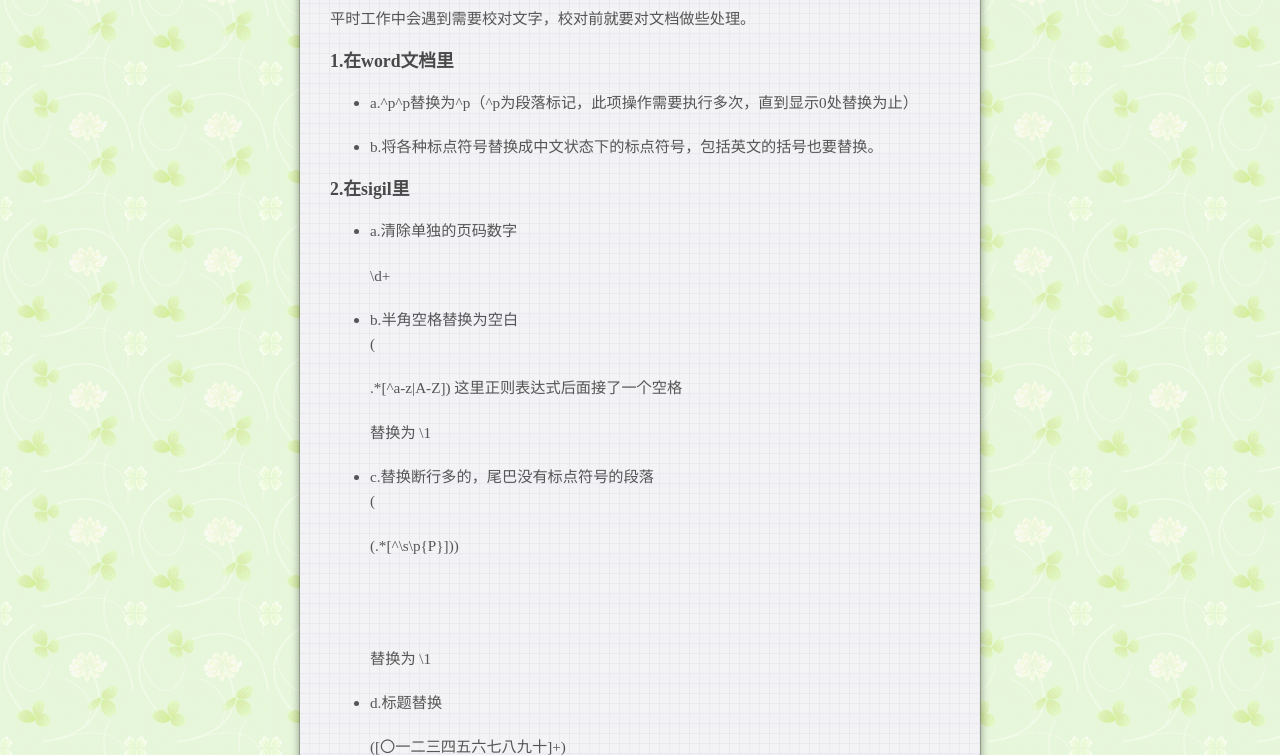
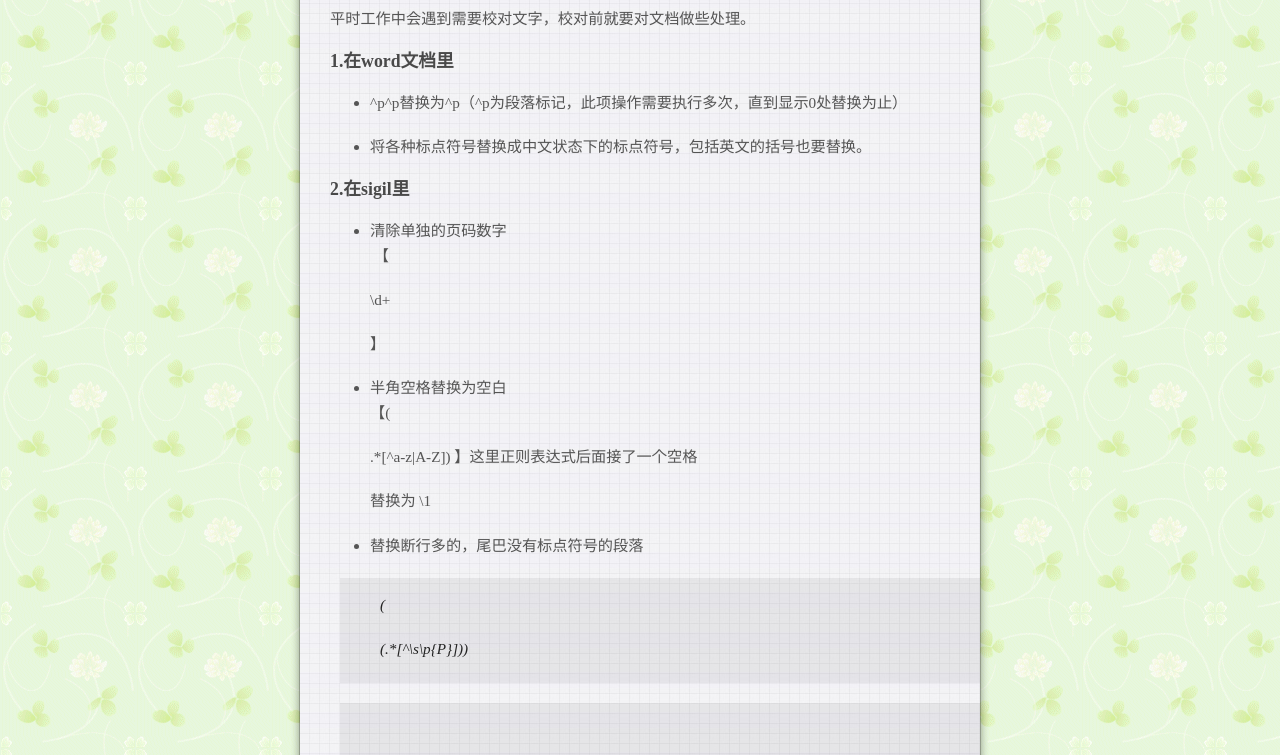
Before and after one commit to luodie/luodie.github.io, a plain HTML site: page 2020/04/20/校对前的文档整理/index.html in a window 1280 px wide. Shown: the part 197-952 px from the top of the page. Drawn offline with nearby package versions, Linux system fonts and the light colour scheme; a script that the page names is missing.

Commit message:
Site updated: 2020-04-19 23:44:26

```diff
--- a/2020/04/20/校对前的文档整理/index.html
+++ b/2020/04/20/校对前的文档整理/index.html
@@ -12,27 +12,19 @@
 
     <meta name="description" content="平时工作中会遇到需要校对文字，校对前就要对文档做些处理。
 1.在word文档里
-a.^p^p替换为^p（^p为段落标记，此项操作需要执行多次，直到显示0处替换为止）
+^p^p替换为^p（^p为段落标记，此项操作需要执行多次，直到显示0处替换为止）
 
-b.将各种标点符号替换成中文状态下的标点符号，包括英文的括号也要替换。
+将各种标点符号替换成中文状态下的标点符号，包括英文的括号也要替换。">
 
-
-2.在sigil里
-a.清除单独的页码数字
- \d+
-
-b.半角空格替换为空白(.*[^a-z|A-Z]) 这里正则表达式后面接了一个空格
-替换为 \1">
-
-  <meta name="description" content="平时工作中会遇到需要校对文字，校对前就要对文档做些处理。 1.在word文档里 a.^p^p替换为^p（^p为段落标记，此项操作需要执行多次，直到显示0处替换为止）  b.将各种标点符号替换成中文状态下的标点符号，包括英文的括号也要替换。   2.在sigil里 a.清除单独的页码数字  \d+  b.半角空格替换为空白(.*[^a-z|A-Z]) 这里正则表达式后面接了一个空格 替换为 \1">
+  <meta name="description" content="平时工作中会遇到需要校对文字，校对前就要对文档做些处理。 1.在word文档里 ^p^p替换为^p（^p为段落标记，此项操作需要执行多次，直到显示0处替换为止）  将各种标点符号替换成中文状态下的标点符号，包括英文的括号也要替换。">
 <meta property="og:type" content="article">
 <meta property="og:title" content="校对前的文档整理">
 <meta property="og:url" content="http://yoursite.com/2020/04/20/%E6%A0%A1%E5%AF%B9%E5%89%8D%E7%9A%84%E6%96%87%E6%A1%A3%E6%95%B4%E7%90%86/index.html">
 <meta property="og:site_name" content="来日方长">
-<meta property="og:description" content="平时工作中会遇到需要校对文字，校对前就要对文档做些处理。 1.在word文档里 a.^p^p替换为^p（^p为段落标记，此项操作需要执行多次，直到显示0处替换为止）  b.将各种标点符号替换成中文状态下的标点符号，包括英文的括号也要替换。   2.在sigil里 a.清除单独的页码数字  \d+  b.半角空格替换为空白(.*[^a-z|A-Z]) 这里正则表达式后面接了一个空格 替换为 \1">
+<meta property="og:description" content="平时工作中会遇到需要校对文字，校对前就要对文档做些处理。 1.在word文档里 ^p^p替换为^p（^p为段落标记，此项操作需要执行多次，直到显示0处替换为止）  将各种标点符号替换成中文状态下的标点符号，包括英文的括号也要替换。">
 <meta property="og:locale" content="en_US">
 <meta property="article:published_time" content="2020-04-20T12:30:00.000Z">
-<meta property="article:modified_time" content="2020-04-19T15:38:57.328Z">
+<meta property="article:modified_time" content="2020-04-19T15:44:06.651Z">
 <meta property="article:author" content="luodie">
 <meta property="article:tag" content="学习笔记">
 <meta name="twitter:card" content="summary">
@@ -104,24 +96,27 @@ b.半角空格替换为空白(.*[^a-z|A-Z]) 这里正则表达式后面接了一
 
       <p>平时工作中会遇到需要校对文字，校对前就要对文档做些处理。</p>
 <h3 id="1-在word文档里"><a href="#1-在word文档里" class="headerlink" title="1.在word文档里"></a>1.在word文档里</h3><ul>
-<li><p>a.^p^p替换为^p（^p为段落标记，此项操作需要执行多次，直到显示0处替换为止）</p>
+<li><p>^p^p替换为^p（^p为段落标记，此项操作需要执行多次，直到显示0处替换为止）</p>
 </li>
-<li><p>b.将各种标点符号替换成中文状态下的标点符号，包括英文的括号也要替换。</p>
+<li><p>将各种标点符号替换成中文状态下的标点符号，包括英文的括号也要替换。<a id="more"></a></p>
 </li>
 </ul>
 <h3 id="2-在sigil里"><a href="#2-在sigil里" class="headerlink" title="2.在sigil里"></a>2.在sigil里</h3><ul>
-<li><p>a.清除单独的页码数字</p>
- <p>\d+</p>
+<li><p>清除单独的页码数字<br> 【<p>\d+</p>】</p>
 </li>
-<li><p>b.半角空格替换为空白<br>(<p>.*[^a-z|A-Z]) 这里正则表达式后面接了一个空格</p>
+<li><p>半角空格替换为空白<br>【(<p>.*[^a-z|A-Z]) 】这里正则表达式后面接了一个空格</p>
 <p>替换为 \1</p>
 </li>
-<li><p>c.替换断行多的，尾巴没有标点符号的段落<br>(<p>(.*[^\s\p{P}]))</p></p>
- <p>
-
+<li><p>替换断行多的，尾巴没有标点符号的段落</p>
+<blockquote>
+<p>(<p>(.*[^\s\p{P}]))</p></p>
+</blockquote>
+<blockquote>
+<p>
+</blockquote>
 <p>替换为 \1</p>
 </li>
-<li><p>d.标题替换</p>
+<li><p>标题替换</p>
 <p>([〇一二三四五六七八九十]+)</p>  或 <p>(\d+)</p>  或 <p>(第.* ?部)</p>
 
 <p>替换为 <h1>\1</h1></p>
```
Also changed, not shown: index.html (+6 -23 lines).
